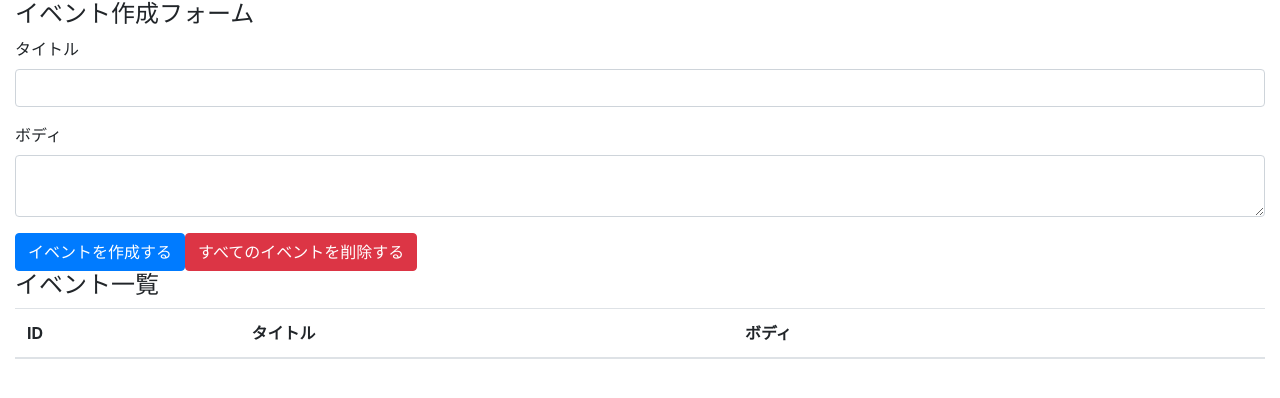
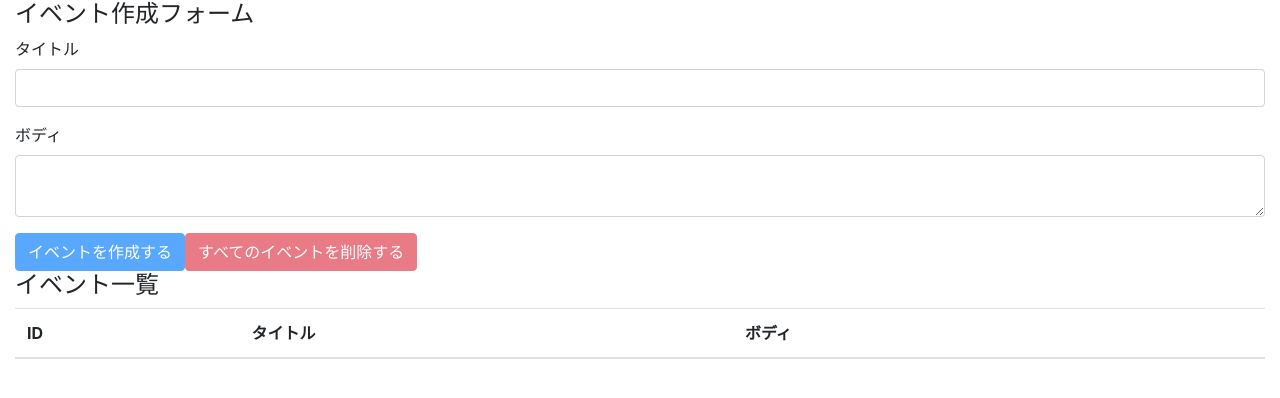
Before and after one commit to chokio0505/react-hooks-101, a React (Create React App) app: page / in a window 1280 px wide. Shown: the top 398 px of the page. Built offline with nearby package versions, Linux system fonts and the light colour scheme.

Commit message:
implement all events deletion feature

```diff
--- a/src/components/App.js
+++ b/src/components/App.js
@@ -20,7 +20,17 @@
     setBody('');
   }
 
-  console.log(state)
+  const deleteAllEvents = e => {
+    e.preventDefault();
+    const result = window.confirm('本当にすべて削除してもよいですか？');
+    if (result) {
+      dispatch({
+        type: 'DELETE_ALL_EVENTS',
+      })
+    }
+  }
+
+  const unCreatable = title === '' || body === '';
 
   return (
     <div className='container-fluid'>
@@ -34,8 +44,8 @@
           <label htmlFor='formEventBody'>ボディ</label>
           <textarea className='form-control' id="formEventBody" value={body} onChange={e => setBody(e.target.value)} />
         </div>
-        <button className="btn btn-primary" onClick={addEvent}>イベントを作成する</button>
-        <button className="btn btn-danger">すべてのイベントを削除する</button>
+        <button className="btn btn-primary" onClick={addEvent} disabled={unCreatable}>イベントを作成する</button>
+        <button className="btn btn-danger" onClick={deleteAllEvents} disabled={state.length === 0}>すべてのイベントを削除する</button>
       </form>
 
       <h4>イベント一覧</h4>
--- a/src/components/Event.js
+++ b/src/components/Event.js
@@ -3,9 +3,12 @@
 const Event = ({ event, dispatch }) => {
     const id = event.id;
     const handleClickDeleteButton = () => {
-        dispatch({
-            type: 'DELETE_EVENT', id
-        });
+        const result = window.confirm(`イベント(id=${id})を本当に削除してもよいですか？`);
+        if (result) {
+            dispatch({
+                type: 'DELETE_EVENT', id
+            });
+        }
     }
     return (
         <tr>
--- a/src/reducers/index.js
+++ b/src/reducers/index.js
@@ -9,7 +9,7 @@
             return [...state, {id, ...event}]
         case 'DELETE_EVENT':
             return state.filter(event => event.id !== action.id);
-            case 'DELETE_ALL_EVENT':
+            case 'DELETE_ALL_EVENTS':
             return [];
         default:
             return state;
```
